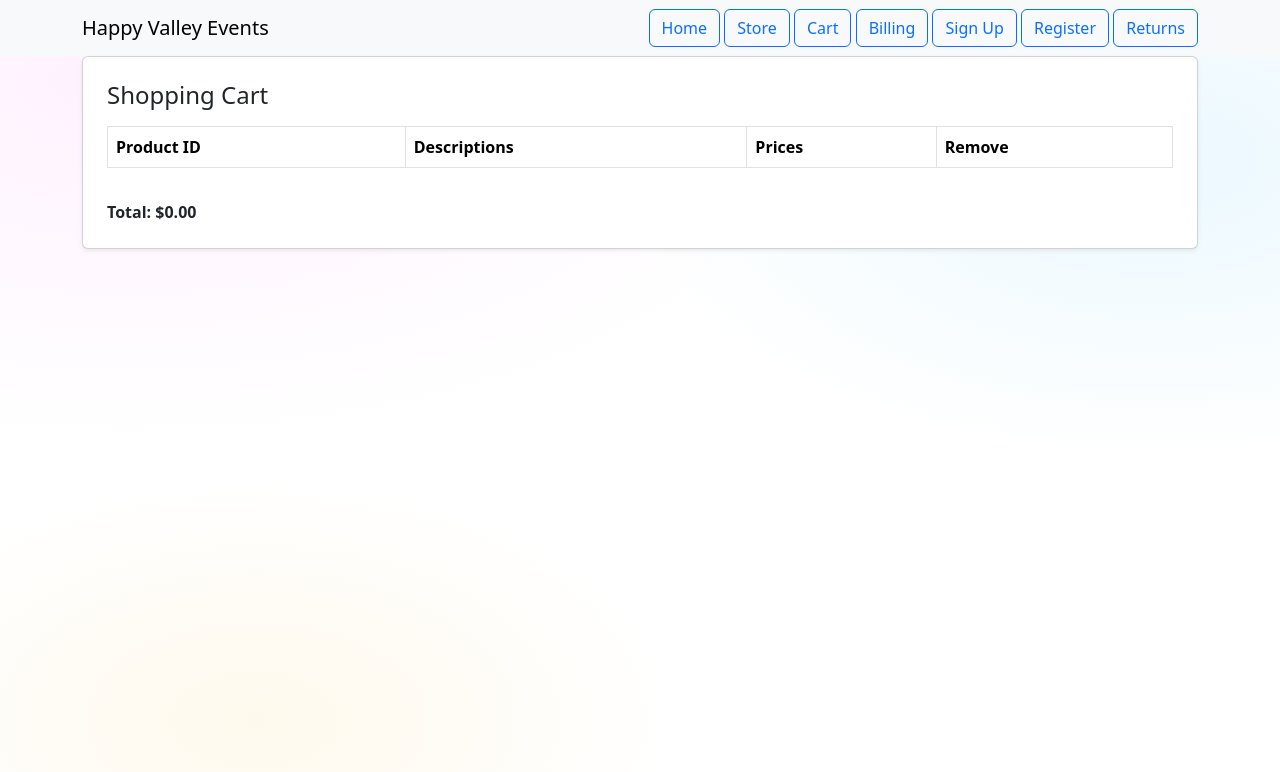
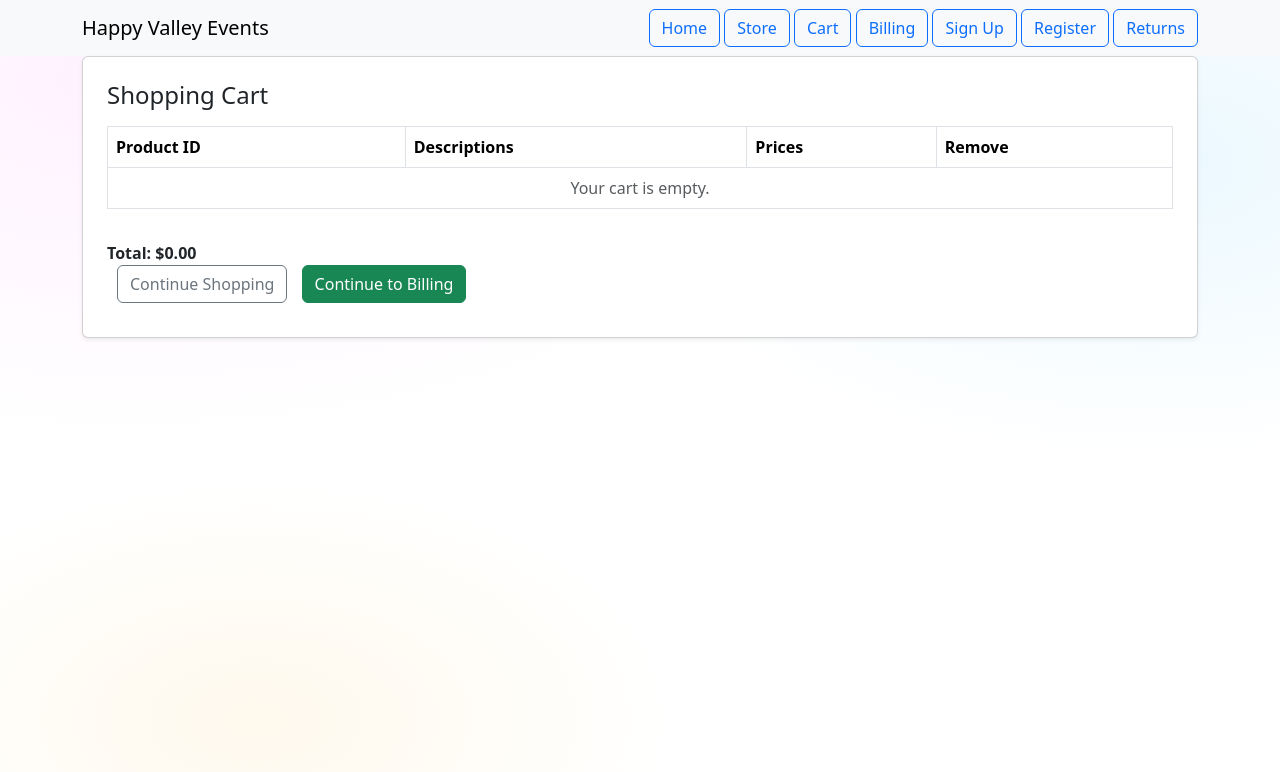
Before and after one commit to jsk5892/L06-Group-Work-User-Member-Management-Web-Page, a website: page cart.html in a window 1280 px wide. Drawn offline with nearby package versions, Linux system fonts and the light colour scheme.

Commit message:
Add shopping and billing buttons with scripts
Added buttons for continuing shopping and proceeding to billing, along with jQuery and checkout script.

```diff
--- a/cart.html
+++ b/cart.html
@@ -44,7 +44,12 @@
             </table>
             </div>
             <p class="fw-semibold mt-3 mb-0">Total: $<span id="cartTotal">0.00</span></p>
+            <a href="store.html" class="btn btn-outline-secondary">Continue Shopping</a>
+            <a href="billing.html" class="btn btn-success">Continue to Billing</a>
         </div>
     </div>
 </section>
+
+<script src="https://code.jquery.com/jquery.com/jquery-4.0.0.min.js"></script>
+<script src="checkout.js"></script>
 </body>
```
